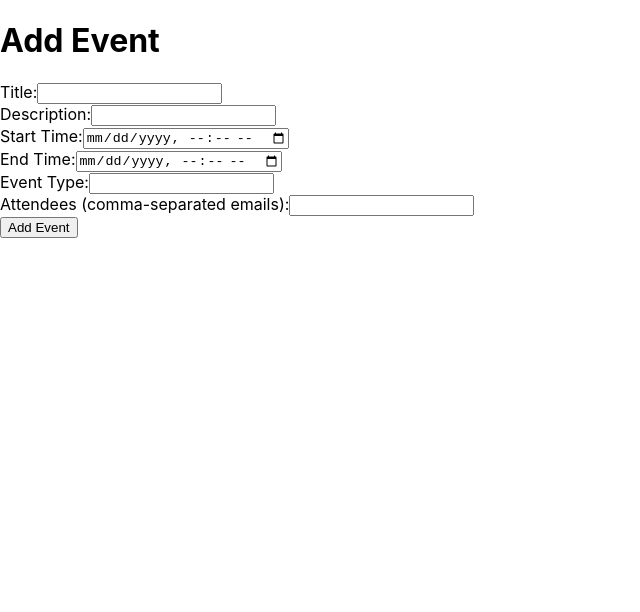
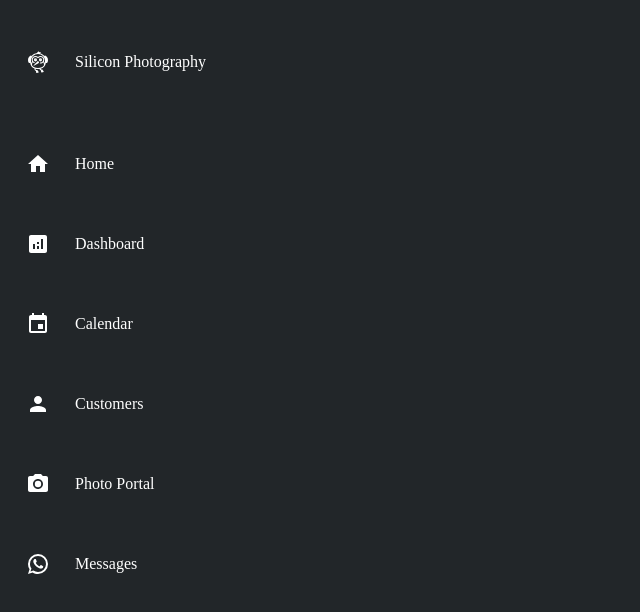
Before and after one commit to silicon-photography/filter-ai, a React (Create React App) app in the folder frontend/: page / in a window 1280 px wide. Shown: the top 612 px of the page, without its empty margins (0-640 px from the left). Built offline with nearby package versions, Linux system fonts and the light colour scheme.

Commit message:
Initial sidebar created

```diff
--- a/frontend/package.json
+++ b/frontend/package.json
@@ -3,6 +3,10 @@
   "version": "0.1.0",
   "private": true,
   "dependencies": {
+    "@emotion/react": "^11.11.4",
+    "@emotion/styled": "^11.11.5",
+    "@mui/icons-material": "^5.15.20",
+    "@mui/material": "^5.15.20",
     "@testing-library/jest-dom": "^5.17.0",
     "@testing-library/react": "^13.4.0",
     "@testing-library/user-event": "^13.5.0",
--- a/frontend/src/App.css
+++ b/frontend/src/App.css
@@ -1,38 +1,11 @@
 .App {
-  text-align: center;
+  /* set screen to 100% of screen */
+  width: 100vw;
+  height: 100vh;
 }
 
-.App-logo {
-  height: 40vmin;
-  pointer-events: none;
+body {
+  /* Get rid of initial margin and padding */
+  margin: 0;
+  padding: 0;
 }
-
-@media (prefers-reduced-motion: no-preference) {
-  .App-logo {
-    animation: App-logo-spin infinite 20s linear;
-  }
-}
-
-.App-header {
-  background-color: #282c34;
-  min-height: 100vh;
-  display: flex;
-  flex-direction: column;
-  align-items: center;
-  justify-content: center;
-  font-size: calc(10px + 2vmin);
-  color: white;
-}
-
-.App-link {
-  color: #61dafb;
-}
-
-@keyframes App-logo-spin {
-  from {
-    transform: rotate(0deg);
-  }
-  to {
-    transform: rotate(360deg);
-  }
-}
--- a/frontend/src/App.js
+++ b/frontend/src/App.js
@@ -1,71 +1,12 @@
-import React, { useState } from 'react';
-import axios from 'axios';
+import React from 'react';
+import Navbar from './components/Navbar';
 
 function App() {
-    const [title, setTitle] = useState('');
-    const [description, setDescription] = useState('');
-    const [startTime, setStartTime] = useState('');
-    const [endTime, setEndTime] = useState('');
-    const [eventType, setEventType] = useState('');
-    const [attendees, setAttendees] = useState('');
-
-    const handleSubmit = async (e) => {
-        e.preventDefault();
-        const event = {
-            title,
-            description,
-            start_time: startTime,
-            end_time: endTime,
-            event_type: eventType,
-            attendees: attendees.split(',').map(att => att.trim())
-        };
-
-        try {
-            const response = await axios.post('http://localhost:5000/calendar/add_event', event);
-            alert(response.data.message);
-        } catch (error) {
-            alert(error.response.data.error);
-        }
-    };
-
-    return (
-        <div>
-            <h1>Add Event</h1>
-            <form onSubmit={handleSubmit}>
-                <label>
-                    Title:
-                    <input type="text" value={title} onChange={(e) => setTitle(e.target.value)} required />
-                </label>
-                <br />
-                <label>
-                    Description:
-                    <input type="text" value={description} onChange={(e) => setDescription(e.target.value)} required />
-                </label>
-                <br />
-                <label>
-                    Start Time:
-                    <input type="datetime-local" value={startTime} onChange={(e) => setStartTime(e.target.value)} required />
-                </label>
-                <br />
-                <label>
-                    End Time:
-                    <input type="datetime-local" value={endTime} onChange={(e) => setEndTime(e.target.value)} required />
-                </label>
-                <br />
-                <label>
-                    Event Type:
-                    <input type="text" value={eventType} onChange={(e) => setEventType(e.target.value)} required />
-                </label>
-                <br />
-                <label>
-                    Attendees (comma-separated emails):
-                    <input type="text" value={attendees} onChange={(e) => setAttendees(e.target.value)} required />
-                </label>
-                <br />
-                <button type="submit">Add Event</button>
-            </form>
-        </div>
-    );
+  return (
+    <div className="App">
+      <Navbar />
+    </div>
+  )
 }
 
 export default App;
--- /dev/null
+++ b/frontend/src/components/Navbar.css
@@ -0,0 +1,66 @@
+* {
+    margin: 0;
+    padding: 0;
+    box-sizing: border-box; /* Add this to make sure padding and border are included in the element's total width and height */
+    background-color: #222629;
+}
+
+.navbar {
+    height: 100vh;
+    width: 250px;
+    background-color: #222629;
+    display: flex;
+    flex-direction: column;
+}
+
+.navbar .logo-container {
+    margin-top: 50px;
+    display: flex;
+    align-items: center;
+}
+
+.logo-container #logo {
+    flex: 30%;
+    display: grid;
+    place-items: center;
+    color: white;
+}
+
+.logo-container #logo-name {
+    flex: 70%;
+    color: white;
+}
+
+.navbar-list {
+    height: auto;
+    padding: 0;
+    width: 100%;
+    margin-top: 50px; /* Add margin-top to move the items down */
+}
+
+.navbar-list .navbar-row {
+    width: 100%;
+    height: 80px;
+    list-style-type: none;
+    margin: 0;
+    display: flex;
+    flex-direction: row;
+    justify-content: center;
+    align-items: center;
+}
+
+.navbar-list .navbar-row:hover {
+    cursor: pointer;
+}
+
+.navbar-row #icon {
+    flex: 30%;
+    display: grid;
+    place-items: center;
+    color: white;
+}
+
+.navbar-row #title {
+    flex: 70%;
+    color: white;
+}
--- /dev/null
+++ b/frontend/src/components/Navbar.js
@@ -0,0 +1,27 @@
+import React from 'react';
+import "./Navbar.css"
+import { NavbarData } from './NavbarData';
+import FlutterDashIcon from '@mui/icons-material/FlutterDash';
+
+function Navbar() {
+  return (
+        <div className='navbar'>
+            <div className='logo-container'>
+                <div id='logo'><FlutterDashIcon/></div>
+                <div id='logo-name'>Silicon Photography</div>
+            </div>
+            <ul className='navbar-list'>
+            { NavbarData.map((val, key) => {
+                return (
+                    <li key={key} className='navbar-row' onClick={() => {window.location.pathname = val.link}}>
+                        <div id='icon'>{val.icon}</div>
+                        <div id='title'>{val.title}</div>
+                    </li>
+                );
+            })}
+            </ul>
+        </div>
+  )
+}
+
+export default Navbar
--- /dev/null
+++ b/frontend/src/components/NavbarData.js
@@ -0,0 +1,40 @@
+import React from 'react'
+import HomeIcon from '@mui/icons-material/Home';
+import AnalyticsIcon from '@mui/icons-material/Analytics';
+import EventIcon from '@mui/icons-material/Event';
+import PersonIcon from '@mui/icons-material/Person';
+import PhotoCameraIcon from '@mui/icons-material/PhotoCamera';
+import WhatsAppIcon from '@mui/icons-material/WhatsApp';
+
+export const NavbarData = [
+    {
+        title: "Home",
+        icon: <HomeIcon />,
+        link: "/home"
+    },
+    {
+        title: "Dashboard",
+        icon: <AnalyticsIcon />,
+        link: "/dashboard"
+    },
+    {
+        title: "Calendar",
+        icon: <EventIcon />,
+        link: "/calendar"
+    },
+    {
+        title: "Customers",
+        icon: <PersonIcon />,
+        link: "/customers"
+    },
+    {
+        title: "Photo Portal",
+        icon: <PhotoCameraIcon />,
+        link: "/portal"
+    },
+    {
+        title: "Messages",
+        icon: <WhatsAppIcon />,
+        link: "/messages"
+    }
+]
--- a/frontend/src/index.css
+++ /dev/null
@@ -1,13 +0,0 @@
-body {
-  margin: 0;
-  font-family: -apple-system, BlinkMacSystemFont, 'Segoe UI', 'Roboto', 'Oxygen',
-    'Ubuntu', 'Cantarell', 'Fira Sans', 'Droid Sans', 'Helvetica Neue',
-    sans-serif;
-  -webkit-font-smoothing: antialiased;
-  -moz-osx-font-smoothing: grayscale;
-}
-
-code {
-  font-family: source-code-pro, Menlo, Monaco, Consolas, 'Courier New',
-    monospace;
-}
--- a/frontend/src/index.js
+++ b/frontend/src/index.js
@@ -1,6 +1,5 @@
 import React from 'react';
 import ReactDOM from 'react-dom/client';
-import './index.css';
 import App from './App';
 
 const root = ReactDOM.createRoot(document.getElementById('root'));
```
Also changed, not shown: frontend/src/pages/Calendar.js (added), frontend/src/pages/Home.js (added), 1 other file (tests, documents, lock files or other folders).
